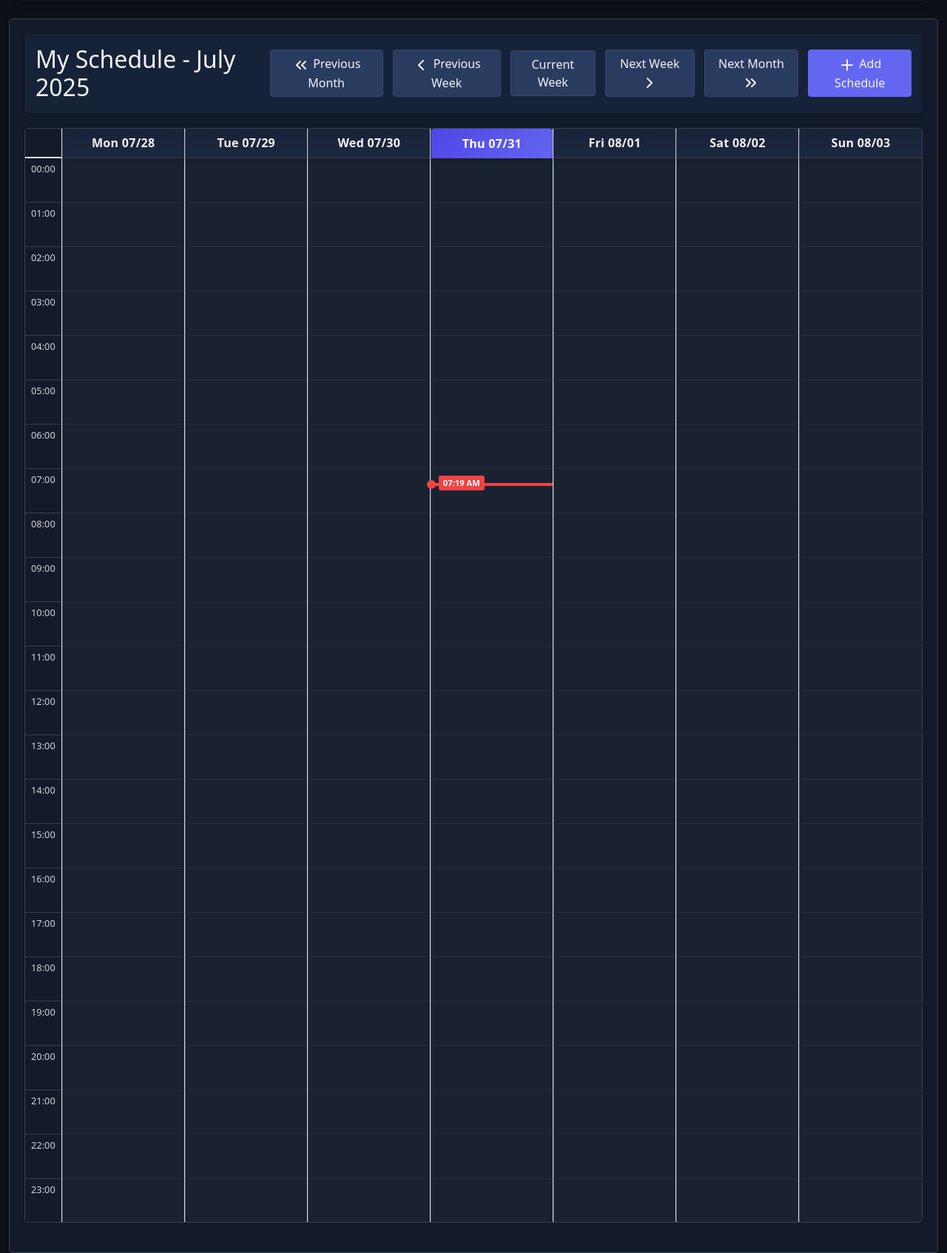
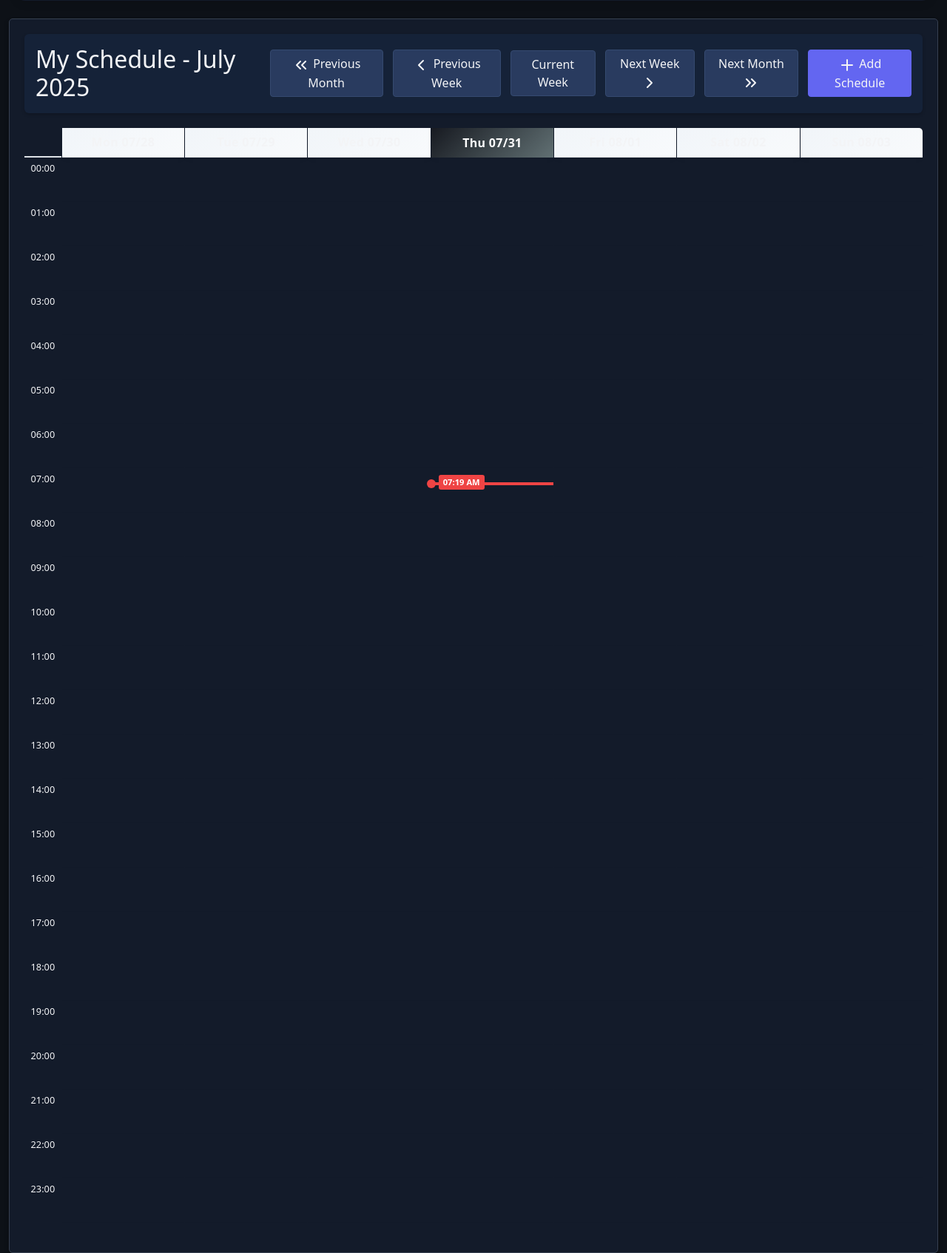
Before and after one commit to tbnobed/engsched, a Flask app: page /personal_schedule in a window 1280 px wide. Shown: the part 205-1899 px from the top of the page at 74% size. Run offline with Flask 3, Linux system fonts and the light colour scheme; the visitor is signed in with stand-in values (Sample User, id 1); data comes from the database, SQL or seed files in the repository; data that the repository does not hold is empty; some libraries are stand-ins or nearby versions.

Commit message:
Improve calendar's look and feel by using updated light theme colors
Refactors personal_schedule.html to use CSS variables from light-theme.css for consistent styling.

Replit-Commit-Author: Agent
Replit-Commit-Session-Id: 49af8ec8-1dc8-4d67-bd1e-21e7605ec820
Replit-Commit-Checkpoint-Type: full_checkpoint
Replit-Commit-Screenshot-Url: https://storage.googleapis.com/screenshot-production-us-central1/cca3b107-e330-40ad-90d0-df6a72e770f7/49af8ec8-1dc8-4d67-bd1e-21e7605ec820/Z3rhxDv

```diff
--- a/templates/personal_schedule.html
+++ b/templates/personal_schedule.html
@@ -228,34 +228,32 @@
     box-shadow: 0 0 10px rgba(0,0,0,0.1);
 }
 
-/* Use exact calendar-grid structure as calendar.html */
+/* Use exact same CSS variables as calendar page from light-theme.css */
 .calendar-grid {
     display: flex;
     overflow-x: auto;
     min-height: 600px;
     max-height: calc(100vh - 200px);
     overflow-y: auto;
-    border: 1px solid #dee2e6;
+    background-color: var(--light-border) !important;
+    border: 1px solid var(--light-border) !important;
     border-radius: 5px;
     margin-bottom: 20px;
     width: 100%;
-    background-color: #f8f9fa;
 }
 
 .time-column {
     width: 50px;
-    border-right: 1px solid #dee2e6;
     position: sticky;
     left: 0;
-    background-color: #ffffff;
     z-index: 1;
+    background-color: var(--light-panel) !important;
 }
 
 .day-column {
     width: calc((100% - 50px) / 7);
-    border-right: 1px solid #dee2e6;
     position: relative;
-    background-color: #ffffff;
+    background-color: var(--light-panel) !important;
 }
 
 .day-column:last-child {
@@ -267,27 +265,30 @@
 }
 
 .day-header {
-    padding: 10px;
+    background: linear-gradient(135deg, #f1f5f9, #f8fafc) !important;
+    color: var(--light-text) !important;
+    border-bottom: 1px solid rgba(0, 0, 0, 0.08) !important;
+    padding: 12px !important;
+    font-weight: 600 !important;
+    letter-spacing: 0.3px !important;
+    box-shadow: 0 4px 6px rgba(0, 0, 0, 0.02) !important;
     text-align: center;
-    font-weight: bold;
-    border-bottom: 1px solid #dee2e6;
-    background: linear-gradient(to bottom, #f8f9fa, #e9ecef);
-    border-radius: 4px 4px 0 0;
     cursor: pointer;
 }
 
 .day-header.today {
-    background: linear-gradient(to bottom, #007bff, #0056b3);
-    color: #ffffff;
+    background: linear-gradient(135deg, #171A21, #617073) !important;
+    color: white !important;
+    border-bottom: none !important;
 }
 
 .hour-slot {
     height: 60px;
-    border-bottom: 1px solid #dee2e6;
     text-align: center;
     font-size: 0.8rem;
     padding-top: 5px;
-    color: #6c757d;
+    border-bottom: 1px solid var(--light-border) !important;
+    color: var(--light-text-secondary) !important;
 }
 
 .day-slots {
@@ -296,51 +297,14 @@
 
 .time-slot {
     height: 60px;
-    border-bottom: 1px solid #dee2e6;
     cursor: pointer;
     transition: background-color 0.2s;
-    background-color: rgba(255, 255, 255, 0.8);
+    background-color: rgba(0, 0, 0, 0.01) !important;
+    border-bottom: 1px solid rgba(0, 0, 0, 0.03) !important;
 }
 
 .time-slot:hover {
     background-color: rgba(0, 123, 255, 0.1);
-}
-
-/* Dark theme support */
-[data-theme="dark"] .calendar-grid {
-    background-color: #343a40;
-    border: 1px solid #495057;
-}
-
-[data-theme="dark"] .time-column {
-    background-color: #212529;
-    border-right: 1px solid #495057;
-}
-
-[data-theme="dark"] .day-column {
-    background-color: #212529;
-    border-right: 1px solid #495057;
-}
-
-[data-theme="dark"] .day-header {
-    background: linear-gradient(to bottom, #495057, #343a40);
-    color: #ffffff;
-    border-bottom: 1px solid #495057;
-}
-
-[data-theme="dark"] .day-header.today {
-    background: linear-gradient(to bottom, #007bff, #0056b3);
-    color: #ffffff;
-}
-
-[data-theme="dark"] .hour-slot {
-    border-bottom: 1px solid #495057;
-    color: #adb5bd;
-}
-
-[data-theme="dark"] .time-slot {
-    background-color: rgba(255, 255, 255, 0.02);
-    border-bottom: 1px solid #495057;
 }
 
 /* Schedule event styling is now handled in main style.css */
```
